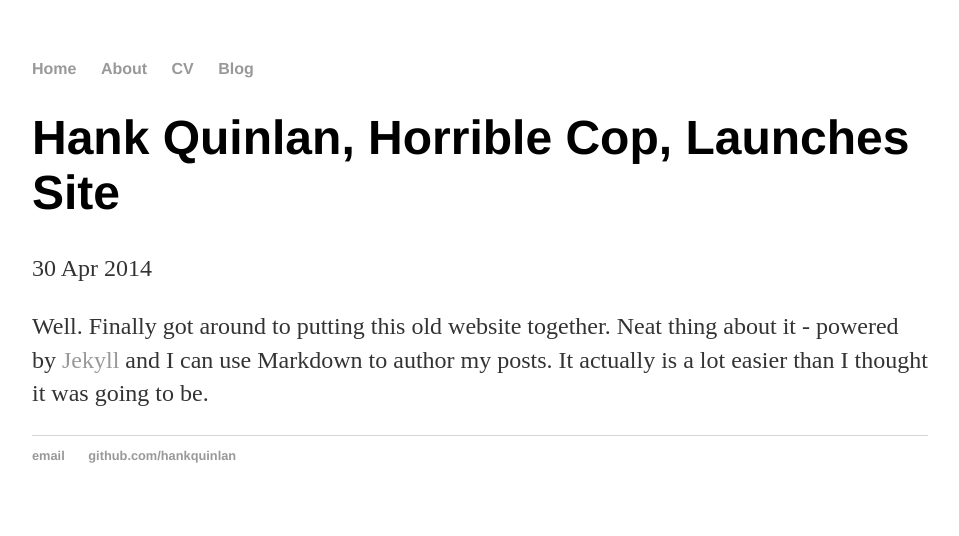
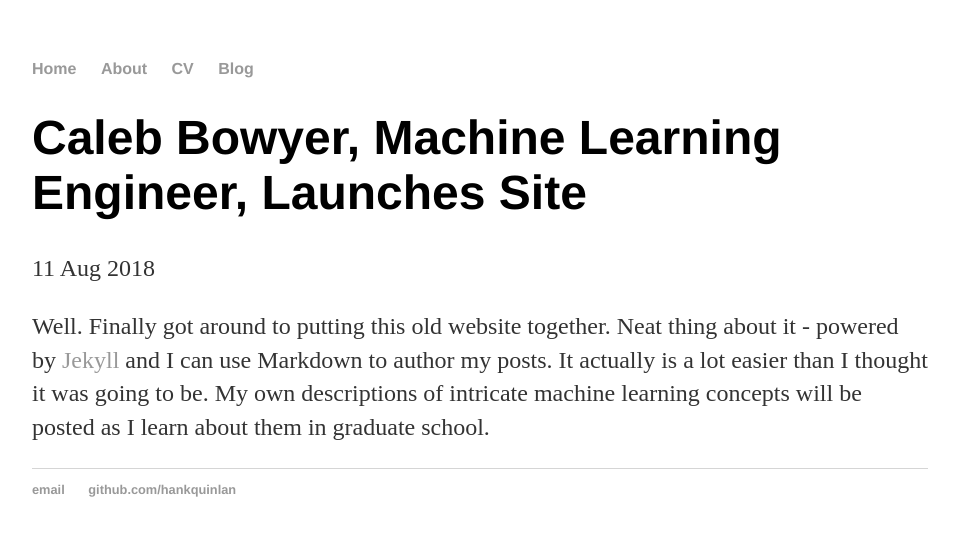
Before and after one commit to cmbowyer13/cmbowyer.github.io, a Jekyll site: the page built from _posts/2014-04-30-hank-quinlan-site-launched.md, in a window 1280 px wide. Shown: the top 536 px of the page, without its empty margins (160-1119 px from the left). Built offline with Jekyll 4.4.1, drawn with Linux system fonts in a browser that asks for light colours.

Commit message:
Update 2014-04-30-hank-quinlan-site-launched.md

```diff
--- a/_posts/2014-04-30-hank-quinlan-site-launched.md
+++ b/_posts/2014-04-30-hank-quinlan-site-launched.md
@@ -1,7 +1,7 @@
 ---
 layout: post
-title: "Hank Quinlan, Horrible Cop, Launches Site"
-date: 2014-04-30
+title: "Caleb Bowyer, Machine Learning Engineer, Launches Site"
+date: 2018-08-11
 ---
 
-Well. Finally got around to putting this old website together. Neat thing about it - powered by [Jekyll](http://jekyllrb.com) and I can use Markdown to author my posts. It actually is a lot easier than I thought it was going to be.
+Well. Finally got around to putting this old website together. Neat thing about it - powered by [Jekyll](http://jekyllrb.com) and I can use Markdown to author my posts. It actually is a lot easier than I thought it was going to be. My own descriptions of intricate machine learning concepts will be posted as I learn about them in graduate school.
```
